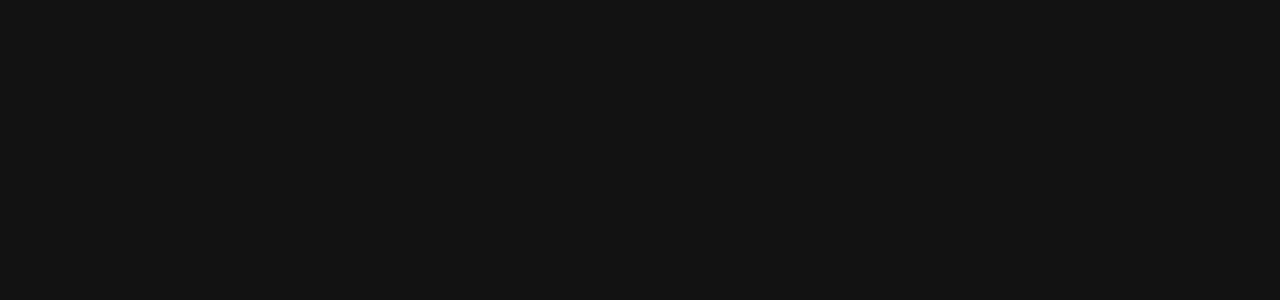
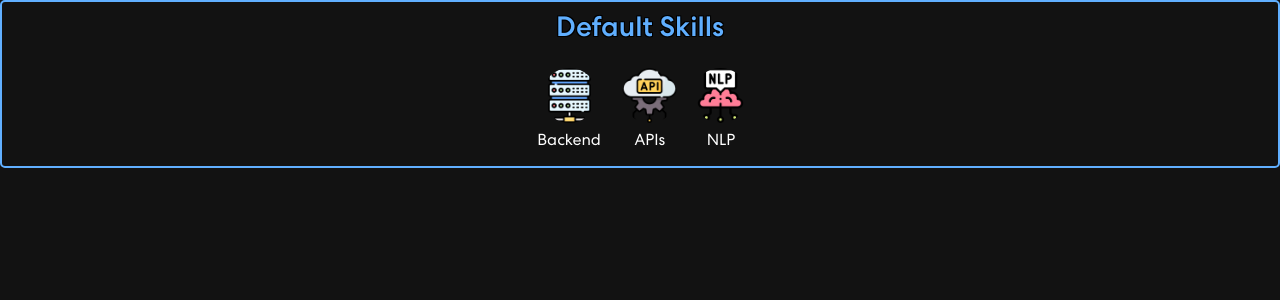
Before and after one commit to mateusb12/mateus_portfolio, a React (Create React App) app: page /mateus_portfolio/skillpanel in a window 1280 px wide. Before the commit this address had no page. Shown: the top 300 px of the page. Built offline with nearby package versions, Linux system fonts and the light colour scheme.

Commit message:
skill panel component

```diff
--- a/src/App.js
+++ b/src/App.js
@@ -12,6 +12,7 @@
 import {useState} from "react";
 import {ProjectCard} from "./components/ProjectCard";
 import NewProjectCard from "./components/NewProjectCard";
+import {SkillPanel} from "./components/SkillPanel";
 
 function App() {
     const [selectedFlag, setSelectedFlag] = useState('english');
@@ -28,6 +29,7 @@
                     <Route path="/mateus_portfolio/contact" element={<Contact/>}/>
                     <Route path="/mateus_portfolio/footer" element={<Footer/>}/>
                     <Route path='/mateus_portfolio/newprojectcard' element={<NewProjectCard/>}/>
+                    <Route path='/mateus_portfolio/skillpanel' element={<SkillPanel/>}/>
                 </Routes>
             </div>
         </LanguageContext.Provider>
--- a/src/components/NewProjectCard.js
+++ b/src/components/NewProjectCard.js
@@ -12,6 +12,7 @@
 import pandas from "../assets/img/skills_icons/pandas.png";
 import graphviz from "../assets/img/skills_icons/graphviz.png";
 import spacy from "../assets/img/skills_icons/spacy.png";
+import {SkillPanel} from "./SkillPanel";
 
 const skillsIcons = {backend, api, nlp, django, networkx, numpy, pandas, graphviz, spacy};
 
@@ -139,11 +140,12 @@
                 <p>{description}</p>
             </div>
             <div className="project-card-footer">
-                <div className={`project-card-skills-panel core-skills-border`} style={{ borderColor: 'var(--core-skills-color)' }}>
-                    <h3 style={{ color: 'var(--core-skills-color)' }}>Core Skills</h3>
-                    {renderSkillsRows(coreSkills, 'core-skills')}
-                    {selectedSkill && activeCoreSkill && (<SkillFooter key={activeCoreSkill.title} {...activeCoreSkill} />)}
-                </div>
+                {/*<div className={`project-card-skills-panel core-skills-border`} style={{ borderColor: 'var(--core-skills-color)' }}>*/}
+                {/*    <h3 style={{ color: 'var(--core-skills-color)' }}>Core Skills</h3>*/}
+                {/*    {renderSkillsRows(coreSkills, 'core-skills')}*/}
+                {/*    {selectedSkill && activeCoreSkill && (<SkillFooter key={activeCoreSkill.title} {...activeCoreSkill} />)}*/}
+                {/*</div>*/}
+                {<SkillPanel/>}
                 <div className={`project-card-skills-panel frameworks-border`} style={{ borderColor: 'var(--frameworks-color)' }}>
                     <h3 style={{ color: 'var(--frameworks-color)' }}>Frameworks</h3>
                     {renderSkillsRows(frameworks, 'frameworks')}
--- /dev/null
+++ b/src/components/SkillPanel.js
@@ -0,0 +1,84 @@
+import '../css/SkillPanel.css';
+import React, {useState} from "react";
+
+// Asset imports
+import backend from "../assets/img/skills_icons/server.png";
+import api from "../assets/img/skills_icons/api.png";
+import nlp from "../assets/img/skills_icons/nlp.png";
+import django from "../assets/img/skills_icons/django.png";
+import networkx from "../assets/img/skills_icons/networkx.png";
+import numpy from "../assets/img/skills_icons/numpy.png";
+import pandas from "../assets/img/skills_icons/pandas.png";
+import graphviz from "../assets/img/skills_icons/graphviz.png";
+import spacy from "../assets/img/skills_icons/spacy.png";
+
+const skillsIcons = {backend, api, nlp, django, networkx, numpy, pandas, graphviz, spacy};
+
+const skillDetails = {
+    'backend': {
+        'title': 'Backend',
+        'description': 'I am able to build and manage the server-side architecture of web applications, by implementing complex server logic, managing database interactions, and ensuring seamless integration of components.',
+        'icon': backend
+    },
+    'api': {
+        'title': 'APIs',
+        'description': 'I specialize in creating scalable APIs that support extensive data exchange and expand functionality while maintaining high security and performance standards.',
+        'icon': api
+    },
+    'nlp': {
+        'title': 'NLP',
+        'description': 'I am proficient in natural language processing, leveraging advanced machine learning algorithms to extract meaningful insights from text data.',
+        'icon': nlp
+    },
+    'django': {
+        'title': 'Django',
+        'description': 'I excel at using Django, a high-level Python web framework, to craft robust web applications swiftly. My expertise includes harnessing Django’s model-view-template architecture to efficiently design, implement, and manage interactive, database-driven websites. This expertise extends to utilizing Django’s comprehensive ecosystem, such as its ORM, authentication support, and seamless third-party plugin integrations.',
+        'icon': django
+    }
+}
+
+const defaultSkills = [
+    { icon: 'backend', label: 'Backend' },
+    { icon: 'api', label: 'APIs' },
+    { icon: 'nlp', label: 'NLP' },
+    // Add more default skills as needed
+];
+
+export const SkillPanel = ({
+                               skills = defaultSkills,       // Default value for skills prop
+                               title = "Default Skills",     // Default value for title prop
+                               color = "core-skills"         // Default value for color prop
+                           }) => {
+    const [activeSkill, setActiveSkill] = useState(null);
+
+    const handleSkillClick = (skillKey) => {
+        if (activeSkill && activeSkill.title === skillDetails[skillKey].title) {
+            setActiveSkill(null);
+        } else {
+            setActiveSkill(skillDetails[skillKey]);
+        }
+    };
+
+    const renderSkills = () => skills.map(skill => (
+        <span key={skill.label} className={`project-single-skill ${skill.icon === activeSkill?.icon ? 'selected' : ''}`} onClick={() => handleSkillClick(skill.icon)}>
+            <img src={skillsIcons[skill.icon]} alt={`${skill.label} Icon`} className="project-skill-icon" />
+            <div className="project-skill-label">{skill.label}</div>
+        </span>
+    ));
+
+    return (
+        <div className="project-card-skills-panel" style={{border: `2px solid var(--${color}-color)`}}>
+            <h3 style={{color: `var(--${color}-color)`}}>{title}</h3>
+            <div className="skills-row">
+                {renderSkills()}
+            </div>
+            {activeSkill && (
+                <div className="hidden-footer">
+                    <img src={activeSkill.icon} alt={activeSkill.title}/>
+                    <h3>{activeSkill.title}</h3>
+                    <p>{activeSkill.description}</p>
+                </div>
+            )}
+        </div>
+    );
+};
--- /dev/null
+++ b/src/css/SkillPanel.css
@@ -0,0 +1,79 @@
+:root {
+    /* Define common colors, dimensions, and shadows to use throughout the project */
+    --primary-color: #0AF7A4;
+    --primary-color-hover: #5c2eff;
+    --core-skills-color: #60AFFF;
+    --frameworks-color: #F77C0A;
+    --libraries-color: #F7E30A;
+    --background-dark: rgba(18, 18, 18, 0.5);
+    --text-color: white;
+    --border-color: #ccc;
+    --button-bg-color: #480AF7;
+    --border-radius-small: 5px;
+    --text-shadow-standard: -1px -1px 0 #000, 1px -1px 0 #000, -1px 1px 0 #000, 1px 1px 0 #000;
+    --gap-standard: 1rem;
+}
+
+/* Skill panel-specific styles */
+.project-card-skills-panel {
+    display: flex;
+    flex-direction: column;
+    align-items: center;
+    justify-content: center;
+    gap: var(--gap-standard);
+    padding: 8px;
+    border-radius: var(--border-radius-small);
+    border: 2px solid var(--border-color); /* Make sure to set the border-width and style */
+}
+
+.project-card-skills-panel h3 {
+    text-shadow: var(--text-shadow-standard);
+}
+
+.skills-row {
+    display: flex;
+    flex-direction: row;
+    align-items: center;
+    justify-content: center;
+    gap: var(--gap-standard);
+    flex-wrap: wrap;
+}
+
+.project-single-skill {
+    display: flex;
+    flex-direction: column;
+    align-items: center;
+    justify-content: center;
+    flex: 1 1 auto;
+}
+
+.project-skill-icon {
+    width: 55px;
+    border-radius: 50%;
+}
+
+.project-skill-icon:hover {
+    cursor: pointer;
+    border-color: white;
+}
+
+.project-skill-icon.selected {
+    border: 2px solid white;
+}
+
+.project-skill-label {
+    padding: 0.35rem;
+}
+
+.hidden-footer {
+    margin-top: 1rem;
+    text-align: center;
+}
+
+.hidden-footer img {
+    width: 45%;
+}
+
+.hidden-footer h3 {
+    color: white;
+}
```
